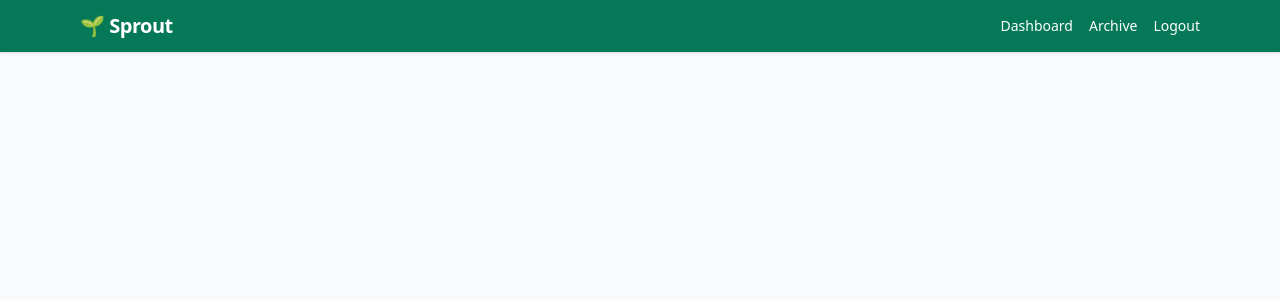
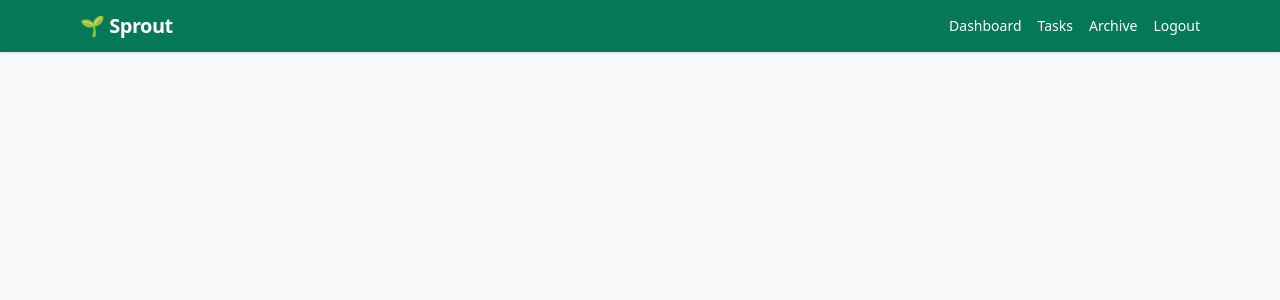
Before and after one commit to zarguell/sprout, a FastAPI app: template templates/base.html in a window 1280 px wide. Shown: the top 300 px of the page. Run offline with FastAPI, Linux system fonts and the light colour scheme; the template is opened without the code that fills it, so the values that code supplies are empty; style sheets or scripts are compiled from the project's sources; parts of the project's set-up code (start-up, migrations or seed data) failed here and were passed over; some libraries are stand-ins or nearby versions.

Commit message:
Add Tasks nav link to navbar

```diff
--- a/templates/base.html
+++ b/templates/base.html
@@ -14,6 +14,7 @@
             <a href="/" class="text-xl font-bold tracking-tight">🌱 Sprout</a>
             <div class="flex items-center gap-4">
                 <a href="/" class="hover:text-emerald-200 text-sm">Dashboard</a>
+                <a href="/tasks" class="hover:text-emerald-200 text-sm">Tasks</a>
                 <a href="/archive" class="hover:text-emerald-200 text-sm">Archive</a>
                 <button @click="fetch('/api/auth/revoke', {method:'POST'}).then(() => location.href='/login')" class="text-sm hover:text-emerald-200 cursor-pointer bg-transparent border-none">Logout</button>
             </div>
```
